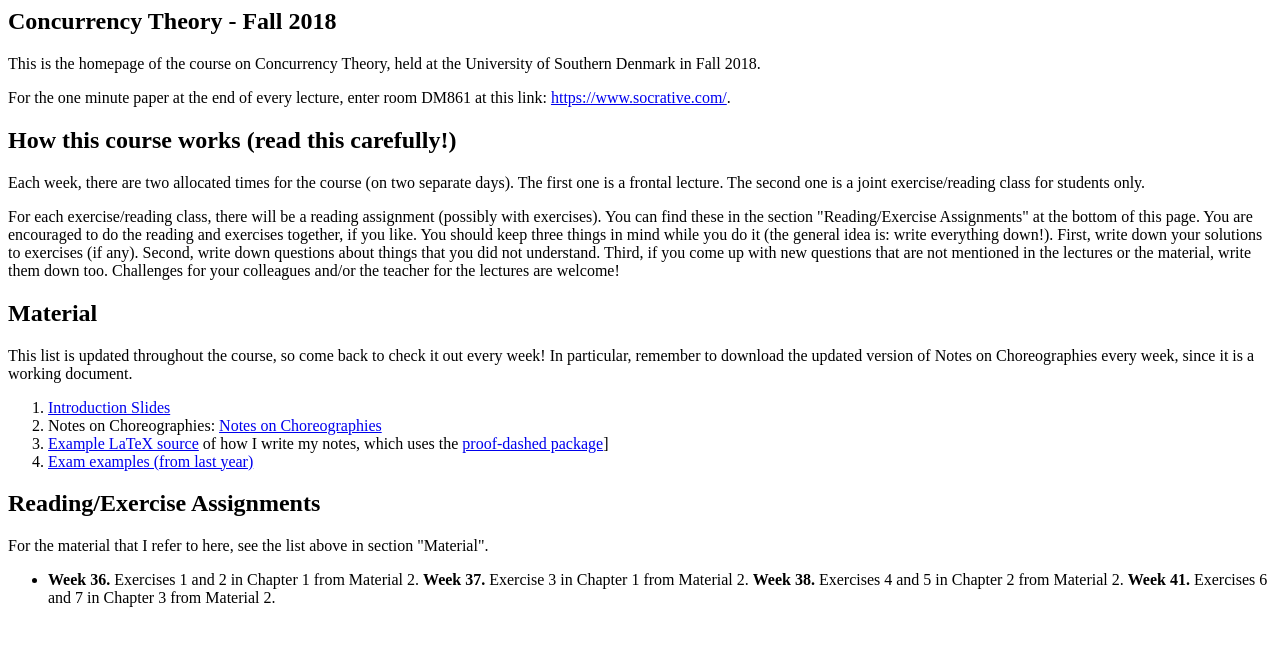
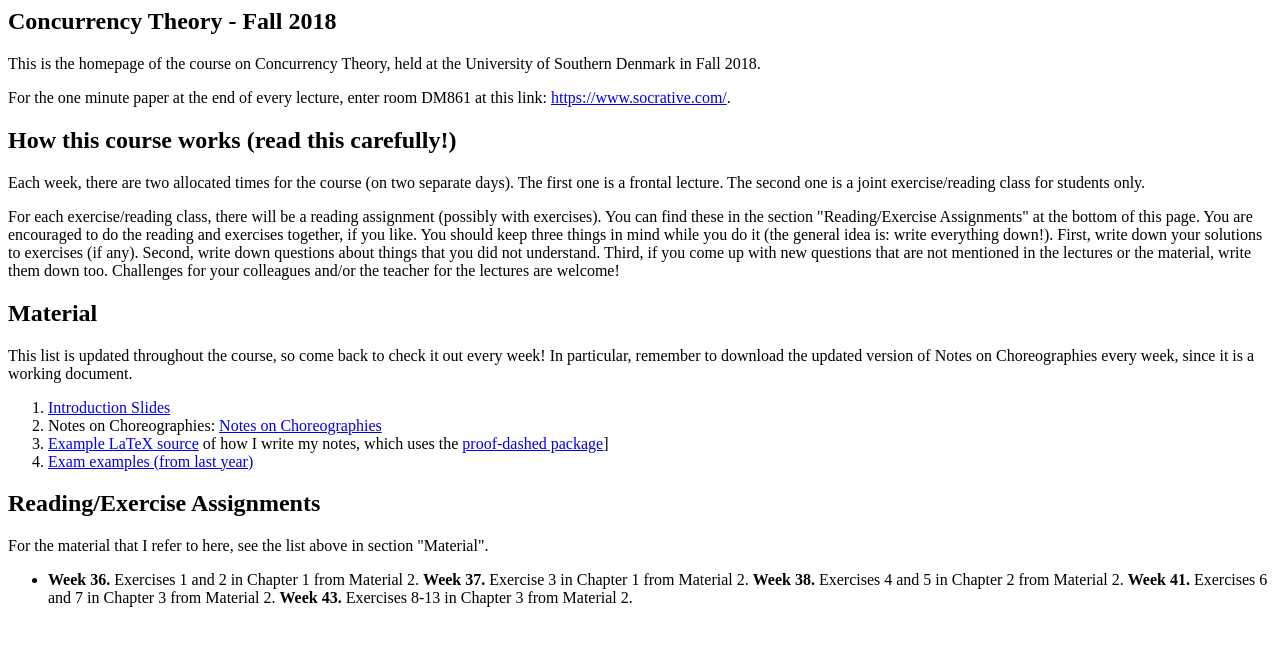
Before and after one commit to fmontesi/website, a plain HTML site: page web/teaching/ct-2018/index.html in a window 1280 px wide. Drawn offline with Linux system fonts and the light colour scheme.

Commit message:
Update chor notes

```diff
--- a/web/teaching/ct-2018/index.html
+++ b/web/teaching/ct-2018/index.html
@@ -61,6 +61,8 @@ For the material that I refer to here, see the list above in section "Material".
 	Exercises 4 and 5 in Chapter 2 from Material 2.
 	<strong>Week 41.</strong>
 	Exercises 6 and 7 in Chapter 3 from Material 2.
+	<strong>Week 43.</strong>
+	Exercises 8-13 in Chapter 3 from Material 2.
 </li>
 <!-- <li><strong>Week 37.</strong>
 	Refresh your memory on ephemeral truth by re-reading Section 3 of Material 2.
```
Also changed, not shown: 1 other file.
